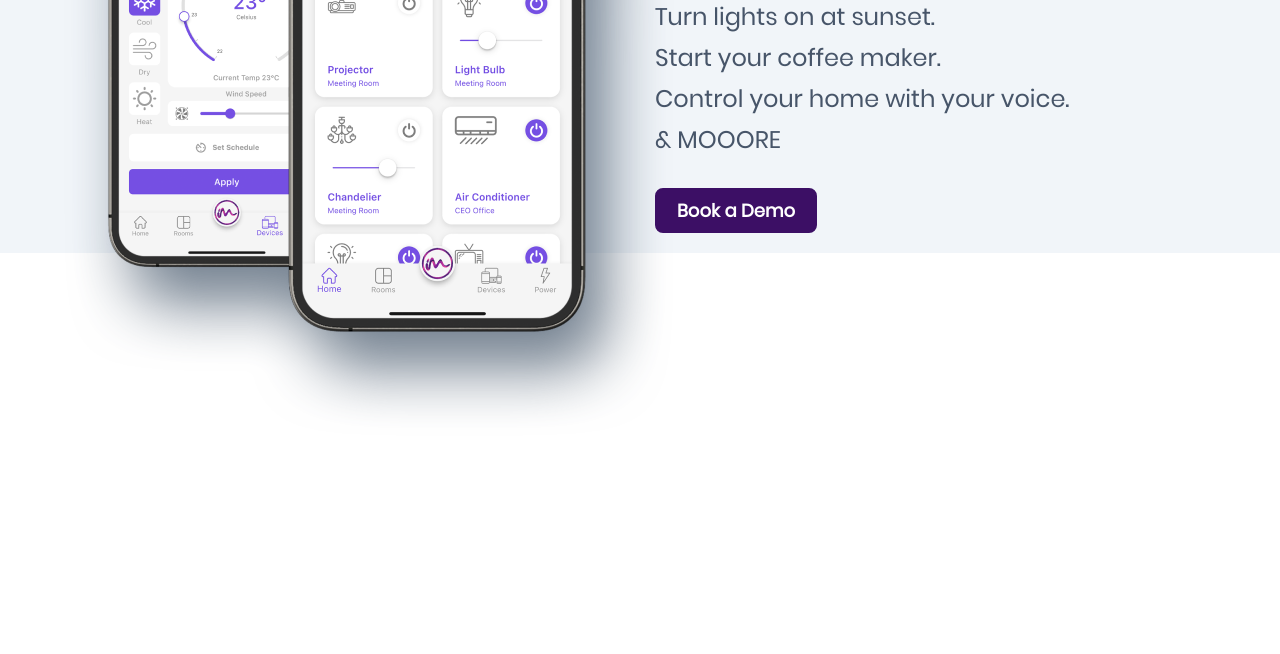
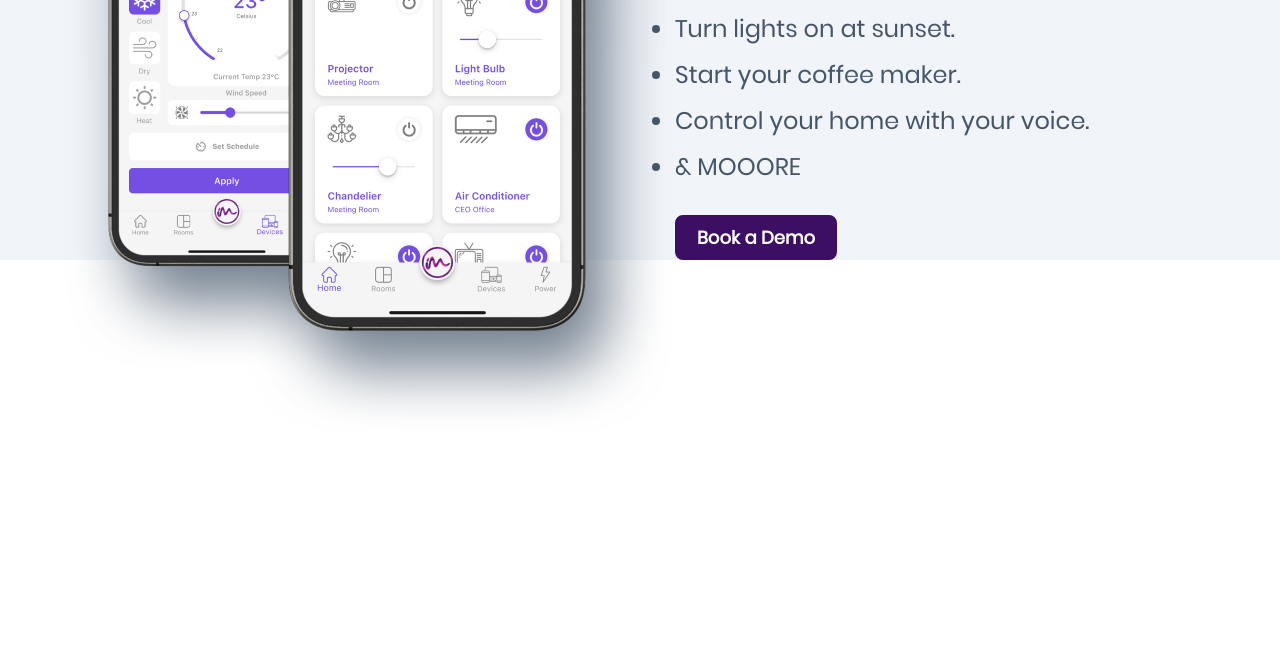
Before and after one commit to Eslam-Refaey/Impulses, a plain HTML site: page Projects/impulses landing-page/index.html in a window 1280 px wide. Shown: the part 446-1100 px from the top of the page. Drawn offline with nearby package versions, Linux system fonts and the light colour scheme.

Commit message:
edited the header list to styled dotted

```diff
--- a/Projects/impulses landing-page/css/style.css
+++ b/Projects/impulses landing-page/css/style.css
@@ -222,24 +222,26 @@ p {
 }
 
 .show-off .headline ul {
-    margin: 20px 0;
+    margin: 20px 0 0 20px;
 }
 
-.show-off .headline ul li {
-    font-size: 16px;
-    color: #94A3B8;
+.hero .show-off .headline ul li {
+    font-family: 'poppins';
+    font-size: 24px;
+    color: #475569;
 }
+
 
 .show-off .headline ul li+li {
     margin-top: 10px
 }
 
 .show-off .headline ul li:last-of-type {
-    margin-top: 30px
+    margin-top: 30px;
+    list-style: none;
 }
 
 .show-off .headline ul li i {
-    color: #0BB78A;
     font-size: 1em;
     font-weight: bold;
     margin-right: 10px
--- a/Projects/impulses landing-page/index.html
+++ b/Projects/impulses landing-page/index.html
@@ -80,16 +80,18 @@
                                     east
                                     market.</p> -->
 
-                                <p>Turn lights on at sunset.</p>
+                                <!-- <p>Turn lights on at sunset.</p>
                                 <p>Start your coffee maker.</p>
                                 <p>Control your home with your voice.</p>
-                                <p>& MOOORE</p>
-                                <ul class="list-unstyled">
-                                    <!-- <li><i class="fa-solid fa-check"></i> Easy set up</li>
+                                <p>& MOOORE</p> -->
+                                <ul class="">
+                                    <li>Turn lights on at sunset.</li>
 
-                                    <li><i class="fa-solid fa-check"></i> Hardware support</li>
+                                    <li>Start your coffee maker.</li>
 
-                                    <li><i class="fa-solid fa-check"></i> Compatible with all devices</li> -->
+                                    <li>Control your home with your voice.</li>
+
+                                    <li>& MOOORE</li>
 
                                     <li>
                                         <div class="cta">
```
